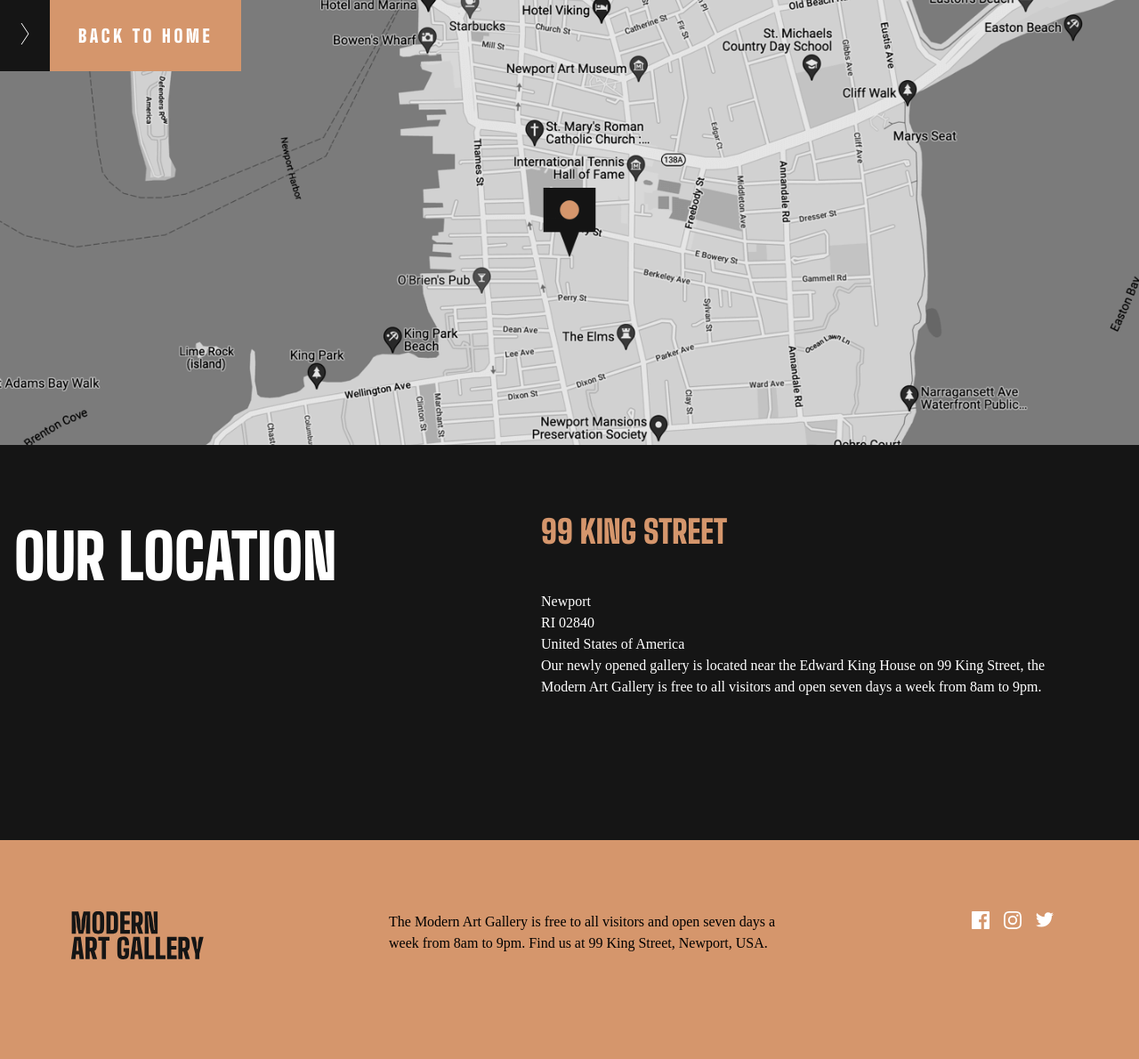
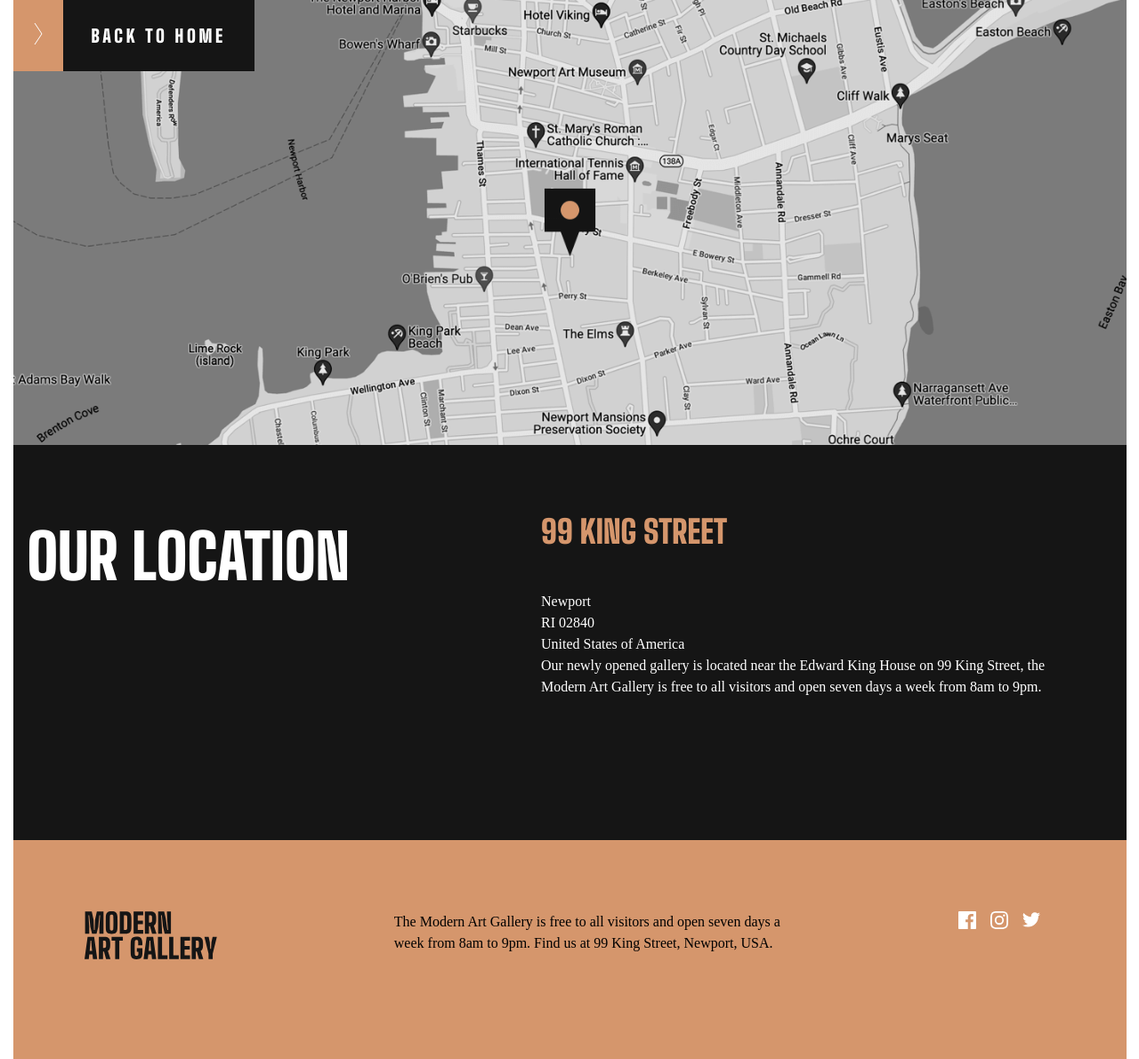
Before and after one commit to xinghanchen001/challenge-art-gallery-website, a plain HTML site: page location.html in a window 1280 px wide. Shown: the whole page at 89% size. Drawn offline with Linux system fonts and the light colour scheme.

Commit message:
version2.2

```diff
--- a/assets/style.css
+++ b/assets/style.css
@@ -542,6 +542,7 @@ footer p2{
     background-image: url(./mobile/image-map.png);
     min-height: 500px;
     width: 100vw;
+    max-width: 1251px;
     background-position: center;
     background-size: cover;
     background-repeat: no-repeat;
@@ -556,6 +557,7 @@ footer p2{
     width: 100%;
 }
 .content__block2{
+    width: 100%;
     padding: 2rem 2rem 2rem 1rem;
     background-color: var(--dark-black);
 }
--- a/location.html
+++ b/location.html
@@ -13,6 +13,7 @@
   <title>Art gallery website</title>
 </head>
 <body>
+  <section>
 <div class="content__block1">
   <div class="undercontent__block1">
     <a href="./index.html" class="button2"><h5>Back to Home</h5></a>
@@ -41,6 +42,6 @@
             </div>
 </footer>
 
-
+</section>
 </body>
 </html>
```
